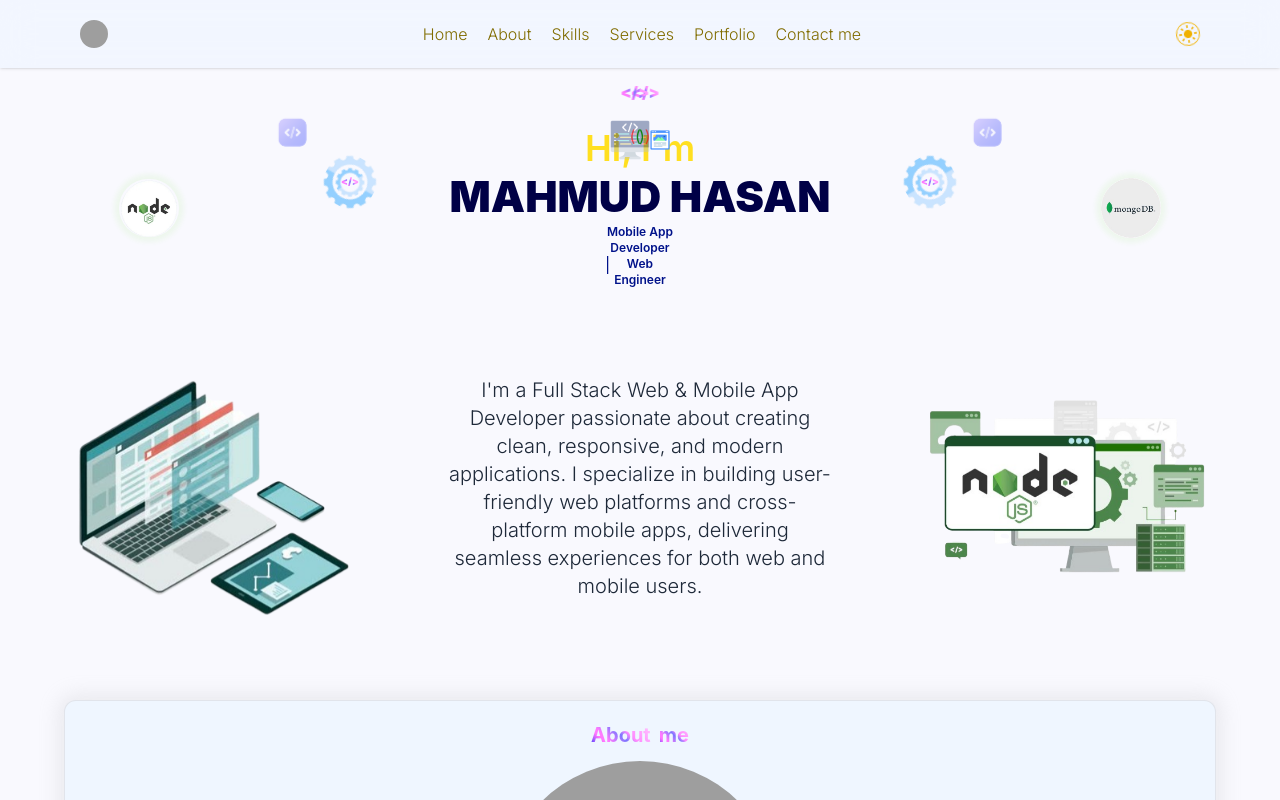
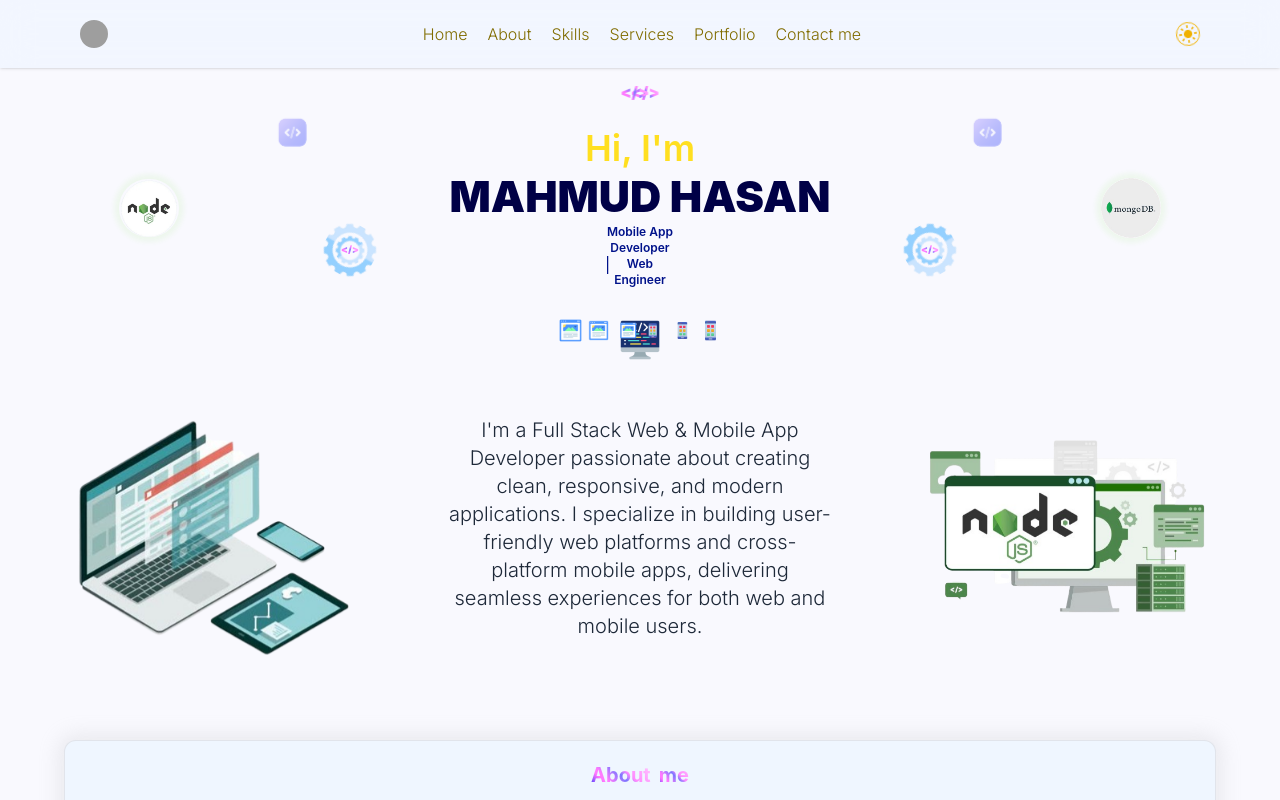
Before and after one commit to MahmudHasan77/personal-website, a Next.js app: page / in a window 1280 px wide. Shown: the top 800 px of the page. Built offline with nearby package versions, Linux system fonts and the light colour scheme; grey boxes are pictures that could not be loaded.

Commit message:
updated design

```diff
--- a/app/globals.css
+++ b/app/globals.css
@@ -3,17 +3,19 @@
 
 html {
   scroll-behavior: smooth;
-transition: background-color 0.3s, color 0.3s;}
+  transition:
+    background-color 0.3s,
+    color 0.3s;
+}
 
 :root {
   background-color: rgb(249, 249, 254);
 }
 
 .dark {
-/* background: linear-gradient(to left, #1f2937, #000922, #1f2937); */
-background-color: #000a2a;
+  /* background: linear-gradient(to left, #1f2937, #000922, #1f2937); */
+  background-color: #000a2a;
 }
-
 
 :root {
   --service_icons_opacity: 0.3;
@@ -221,6 +223,293 @@ background-color: #000a2a;
   }
   100% {
     opacity: 0;
+  }
+}
+
+/* desktop icon */
+.web_page_icon {
+  opacity: 0;
+  z-index: 1;
+  transform: scale(1);
+  transform: translateX(0px);
+  animation: web_page 6s infinite linear;
+}
+@keyframes web_page {
+  1% {
+    opacity: 1;
+    transform: scale(1);
+  }
+  60% {
+    transform: translateX(-70px) scale(1.5);
+    z-index: 1;
+  }
+  70% {
+    transform: translateX(-70px) scale(1.5);
+    z-index: 0;
+  }
+  95% {
+    transform: translateX(-70px);
+    opacity: 1;
+  }
+  99% {
+    transform: translateX(-70px);
+    opacity: 0;
+    z-index: 0;
+  }
+  100% {
+    transform: translateX(-70px);
+    opacity: 0;
+    z-index: 0;
+  }
+}
+.web_page_icon_2 {
+  z-index: 1;
+  opacity: 0;
+  transform: scale(1);
+  transform: translateX(0px);
+  animation: web_page_2 6s infinite linear;
+  animation-delay: 1.5s;
+}
+@keyframes web_page_2 {
+  1% {
+    opacity: 1;
+    transform: scale(1);
+  }
+  60% {
+    transform: translateX(-70px) scale(1.5);
+    z-index: 1;
+  }
+  70% {
+    transform: translateX(-70px) scale(1.5);
+    z-index: 0;
+  }
+  95% {
+    transform: translateX(-70px);
+    opacity: 1;
+  }
+  99% {
+    transform: translateX(-70px);
+    opacity: 0;
+  }
+  100% {
+    transform: translateX(-70px);
+    opacity: 0;
+    z-index: 0;
+  }
+}
+.web_page_icon_3 {
+  opacity: 0;
+  z-index: 1;
+
+  transform: scale(1);
+  transform: translateX(0px);
+  animation: web_page_3 6s infinite linear;
+  animation-delay: 3s;
+}
+@keyframes web_page_3 {
+  1% {
+    opacity: 1;
+    transform: scale(1);
+  }
+  60% {
+    transform: translateX(-70px) scale(1.5);
+    z-index: 1;
+  }
+  70% {
+    transform: translateX(-70px) scale(1.5);
+    z-index: 0;
+  }
+  95% {
+    transform: translateX(-70px);
+    opacity: 1;
+  }
+  99% {
+    transform: translateX(-70px);
+    opacity: 0;
+  }
+  100% {
+    transform: translateX(-70px);
+    opacity: 0;
+    z-index: 0;
+  }
+}
+.web_page_icon_4 {
+  opacity: 0;
+  z-index: 1;
+
+  transform: scale(1);
+  transform: translateX(0px);
+  animation: web_page_4 6s infinite linear;
+  animation-delay: 4.5s;
+}
+@keyframes web_page_4 {
+  1% {
+    opacity: 1;
+    transform: scale(1);
+  }
+  60% {
+    transform: translateX(-70px) scale(1.5);
+    z-index: 1;
+  }
+  70% {
+    transform: translateX(-70px) scale(1.5);
+    z-index: 0;
+  }
+  95% {
+    transform: translateX(-70px);
+    opacity: 1;
+  }
+  99% {
+    transform: translateX(-70px);
+    opacity: 0;
+  }
+  100% {
+    transform: translateX(-70px);
+    opacity: 0;
+    z-index: 0;
+  }
+}
+
+.mobile_app_icon {
+  opacity: 0;
+  z-index: 1;
+  transform: scale(1);
+  transform: translateX(0px);
+  animation: mobile_app_icon 6s infinite linear;
+}
+@keyframes mobile_app_icon {
+  1% {
+    opacity: 1;
+    transform: scale(1);
+  }
+  60% {
+    transform: translateX(70px) scale(1.5);
+    z-index: 1;
+  }
+  70% {
+    transform: translateX(70px) scale(1.5);
+    z-index: 0;
+  }
+  95% {
+    transform: translateX(70px);
+    opacity: 1;
+  }
+  99% {
+    transform: translateX(70px);
+    opacity: 0;
+    z-index: 0;
+  }
+  100% {
+    transform: translateX(70px);
+    opacity: 0;
+    z-index: 0;
+  }
+}
+.mobile_app_icon_2 {
+  z-index: 1;
+  opacity: 0;
+  transform: scale(1);
+  transform: translateX(0px);
+  animation: mobile_app_icon_2 6s infinite linear;
+  animation-delay: 1.5s;
+}
+@keyframes mobile_app_icon_2 {
+  1% {
+    opacity: 1;
+    transform: scale(1);
+  }
+  60% {
+    transform: translateX(70px) scale(1.5);
+    z-index: 1;
+  }
+  70% {
+    transform: translateX(70px) scale(1.5);
+    z-index: 0;
+  }
+  95% {
+    transform: translateX(70px);
+    opacity: 1;
+  }
+  99% {
+    transform: translateX(70px);
+    opacity: 0;
+  }
+  100% {
+    transform: translateX(70px);
+    opacity: 0;
+    z-index: 0;
+  }
+}
+.mobile_app_icon_3 {
+  opacity: 0;
+  z-index: 1;
+
+  transform: scale(1);
+  transform: translateX(0px);
+  animation: mobile_app_icon_3 6s infinite linear;
+  animation-delay: 3s;
+}
+@keyframes mobile_app_icon_3 {
+  1% {
+    opacity: 1;
+    transform: scale(1);
+  }
+  60% {
+    transform: translateX(70px) scale(1.5);
+    z-index: 1;
+  }
+  70% {
+    transform: translateX(70px) scale(1.5);
+    z-index: 0;
+  }
+  95% {
+    transform: translateX(70px);
+    opacity: 1;
+  }
+  99% {
+    transform: translateX(70px);
+    opacity: 0;
+  }
+  100% {
+    transform: translateX(70px);
+    opacity: 0;
+    z-index: 0;
+  }
+}
+.mobile_app_icon_4 {
+  opacity: 0;
+  z-index: 1;
+
+  transform: scale(1);
+  transform: translateX(0px);
+  animation: mobile_app_icon_4 6s infinite linear;
+  animation-delay: 4.5s;
+}
+@keyframes mobile_app_icon_4 {
+  1% {
+    opacity: 1;
+    transform: scale(1);
+  }
+  60% {
+    transform: translateX(70px) scale(1.5);
+    z-index: 1;
+  }
+  70% {
+    transform: translateX(70px) scale(1.5);
+    z-index: 0;
+  }
+  95% {
+    transform: translateX(70px);
+    opacity: 1;
+  }
+  99% {
+    transform: translateX(70px);
+    opacity: 0;
+  }
+  100% {
+    transform: translateX(70px);
+    opacity: 0;
+    z-index: 0;
   }
 }
 
--- a/app/page.tsx
+++ b/app/page.tsx
@@ -849,7 +849,7 @@ const Home = () => {
           height={25}
           alt="star image"
           className="absolute
-          top-22  left-15 md:top-27 md:left-50 lg:top-30 lg:left-70
+          top-28  left-15 md:top-27 md:left-50 lg:top-30 lg:left-70
            opacity-40 code_animation"
         />
         <Image
@@ -858,11 +858,11 @@ const Home = () => {
           height={25}
           alt="star image"
           className="absolute
-          top-22  right-15 md:top-27 md:right-50 lg:top-30 lg:right-70
+          top-28 right-15 md:top-27 md:right-50 lg:top-30 lg:right-70
            opacity-40 code_animation"
         />
 
-        <div className="absolute top-38 left-1 sm:left-30 md:left-50 lg:left-80 flex justify-center items-center">
+        <div className="absolute top-55 left-10 sm:left-30 md:left-50 lg:left-80 flex justify-center items-center">
           <div className="relative h-15 w-15">
             <Image
               src={"/coding-circle.png"}
@@ -884,7 +884,7 @@ const Home = () => {
             {"</>"}
           </span>
         </div>
-        <div className="absolute top-38 right-1 sm:right-30 md:right-50 lg:right-80 flex justify-center items-center">
+        <div className="absolute top-55 right-10 sm:right-30 md:right-50 lg:right-80 flex justify-center items-center">
           <div className="relative h-15 w-15">
             <Image
               src={"/coding-circle.png"}
@@ -908,16 +908,16 @@ const Home = () => {
         </div>
 
         {/* desktop image  */}
-        <div className="absolute flex justify-center items-center           top-65  left-1/2 -translate-x-1/2 md:top-27 md:right-50 lg:top-30 lg:right-70">
+        <div className="absolute flex justify-center items-center top-75  left-1/2 -translate-x-1/2 md:top-80 ">
           <Image
             src={"/programming_10817310.png"}
             width={40}
             height={40}
             alt="star image"
             className="
-          opacity-40"
+          opacity40"
           />
-          <span className={`absolute code_icon_middle_left -mt-2`}>{"("}</span>
+          {/* <span className={`absolute code_icon_middle_left -mt-2`}>{"("}</span>
           <span className={`absolute code_icon_middle_left_2 -mt-2`}>
             {"("}
           </span>
@@ -925,14 +925,64 @@ const Home = () => {
           <span className={`absolute code_icon_middle_right -mt-2`}>{")"}</span>
           <span className={`absolute code_icon_middle_right_2 -mt-2`}>
             {")"}
-          </span>
+          </span> */}
 
           <Image
             src={"/website-content_2956461.png"}
-            height={20}
-            width={20}
+            height={15}
+            width={15}
             alt="website"
-          />
+            className={'absolute top-[3px] web_page_icon'}
+            />
+          <Image
+            src={"/website-content_2956461.png"}
+            height={15}
+            width={15}
+            alt="website"
+            className={'absolute top-[3px] web_page_icon_2'}
+            />
+          <Image
+            src={"/website-content_2956461.png"}
+            height={15}
+            width={15}
+            alt="website"
+            className={'absolute top-[3px] web_page_icon_3'}
+            />
+          <Image
+            src={"/website-content_2956461.png"}
+            height={15}
+            width={15}
+            alt="website"
+            className={'absolute top-[3px] web_page_icon_4'}
+            />
+          <Image
+            src={"/mobile-app_6608098.png"}
+            height={15}
+            width={15}
+            alt="website"
+            className={'absolute top-[3px] mobile_app_icon'}
+            />
+          <Image
+            src={"/mobile-app_6608098.png"}
+            height={15}
+            width={15}
+            alt="website"
+            className={'absolute top-[3px] mobile_app_icon_2'}
+            />
+          <Image
+            src={"/mobile-app_6608098.png"}
+            height={15}
+            width={15}
+            alt="website"
+            className={'absolute top-[3px] mobile_app_icon_3'}
+            />
+          <Image
+            src={"/mobile-app_6608098.png"}
+            height={15}
+            width={15}
+            alt="website"
+            className={'absolute top-[3px] mobile_app_icon_4'}
+            />
         </div>
 
         {/* logo small screen */}
@@ -984,7 +1034,7 @@ const Home = () => {
         </div> */}
 
         {/* name */}
-        <div className="flex justify-around  items-center mb-15">
+        <div className="flex justify-around  items-center mb-25">
           <div
             className={`hidden md:inline duration-3000 ${
               isStart
```
Also changed, not shown: public/refresh.png (added).
